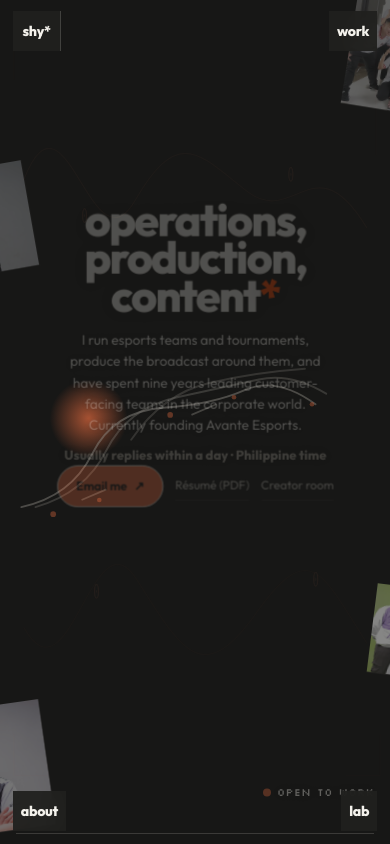
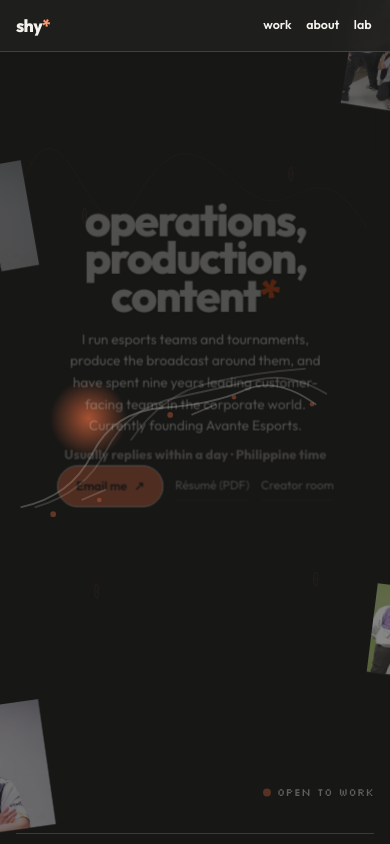
Before and after one commit to shycodelix/shycodelix-site, a Next.js app: page / in a window 390 px wide. Shown: the top 844 px of the page. Built offline with nearby package versions, Linux system fonts and the light colour scheme.

Commit message:
Rebuild reader navigation and motion

```diff
--- a/app/ReaderReference.css
+++ b/app/ReaderReference.css
@@ -1280,14 +1280,14 @@
   --rd-halo-soft: rgba(255, 253, 247, 0.55);
 }
 
-.page.rd .rd-hero-copy .rh,
+.page.rd .rd-hero-copy .rh-lines,
 .page.rd .rd-motion-title-text,
 .page.rd .rd-contact-lead,
 .page.rd .rd-contact-line,
 .page.rd .rd-foot-mark {
   -webkit-text-stroke: 0.45px var(--rd-halo);
   paint-order: stroke fill;
-  text-shadow: 0 0 16px var(--rd-halo-soft);
+  text-shadow: 0 1px 2px var(--rd-halo-soft);
 }
 
 .page.rd .rd-hero-bar,
@@ -1297,7 +1297,7 @@
 .page.rd .rd-shot figcaption,
 .page.rd .rd-lab-copy,
 .page.rd .rd-kit-body b {
-  text-shadow: 0 1px 3px var(--rd-halo-soft), 0 0 12px var(--rd-halo-soft);
+  text-shadow: 0 1px 2px var(--rd-halo-soft);
 }
 
 /* The contact band is dark on every reading surface, so its ink keeps a dark
@@ -1309,7 +1309,7 @@
 }
 
 @media print {
-  .page.rd .rd-hero-copy .rh,
+  .page.rd .rd-hero-copy .rh-lines,
   .page.rd .rd-motion-title-text,
   .page.rd .rd-contact-lead,
   .page.rd .rd-contact-line,
--- a/app/ReaderTokens.css
+++ b/app/ReaderTokens.css
@@ -9,8 +9,70 @@
   --rd-outline-width: 0.45px;
   --rd-outline-color: var(--rd-halo, rgba(18, 18, 17, 0.55));
   --rd-outline-glow: var(--rd-halo-soft, rgba(18, 18, 17, 0.32));
-  --rd-outline-blur: 16px;
+  --rd-nav-height: calc(3.25rem + env(safe-area-inset-top, 0px));
 }
+
+/* The fixed rail stays compact, translucent and legible across all three
+   reading surfaces, with the active destination marked by a single ink line. */
+.page.rd .rd-topbar {
+  position: fixed;
+  inset: 0 0 auto;
+  z-index: 45;
+  display: flex;
+  align-items: center;
+  justify-content: space-between;
+  box-sizing: border-box;
+  min-height: var(--rd-nav-height);
+  padding: env(safe-area-inset-top, 0px) max(1rem, env(safe-area-inset-right, 0px)) 0 max(1rem, env(safe-area-inset-left, 0px));
+  border-bottom: 1px solid var(--rd-line);
+  background: color-mix(in oklab, var(--rd-paper) 92%, transparent);
+  color: var(--rd-text);
+  backdrop-filter: blur(12px);
+  -webkit-backdrop-filter: blur(12px);
+}
+.page.rd .rd-topbar-mark {
+  display: inline-flex;
+  align-items: center;
+  min-height: 44px;
+  color: var(--rd-ink);
+  font-family: var(--font-grotesk), var(--font-body), sans-serif;
+  font-size: 1.1rem;
+  font-weight: 800;
+  letter-spacing: -0.04em;
+  line-height: 1;
+  text-decoration: none;
+}
+.page.rd .rd-topbar-mark span { color: var(--rd-accent-ink, var(--rd-accent)); }
+.page.rd .rd-topbar-links {
+  display: flex;
+  align-items: center;
+  gap: clamp(0.5rem, 2vw, 1.6rem);
+}
+.page.rd .rd-topbar-links a {
+  display: inline-flex;
+  align-items: center;
+  min-height: 44px;
+  padding-inline: 0.15rem;
+  border-bottom: 1px solid transparent;
+  color: var(--rd-text);
+  font-size: 0.82rem;
+  font-weight: 600;
+  line-height: 1;
+  text-decoration: none;
+  text-transform: lowercase;
+  transition: color var(--rd-motion-fast) var(--rd-motion-ease), border-color var(--rd-motion-fast) var(--rd-motion-ease);
+}
+.page.rd .rd-topbar-links a:hover,
+.page.rd .rd-topbar-links a[aria-current="true"] {
+  border-bottom-color: var(--rd-accent-ink, var(--rd-accent));
+  color: var(--rd-ink);
+}
+.page.rd .rd-topbar-mark:focus-visible,
+.page.rd .rd-topbar-links a:focus-visible {
+  outline: 2px solid var(--rd-accent-ink, var(--rd-accent));
+  outline-offset: 3px;
+}
+.page.rd .rd-sec > h2 { top: calc(var(--rd-nav-height) + 0.75rem); }
 
 /* These three destinations share a page measure and section cadence while the
    atmosphere gives each one its own palette and drawing language. */
@@ -20,7 +82,7 @@
   padding-inline: clamp(1.1rem, 6vw, 5rem);
   padding-block: clamp(4rem, 8vw, 7rem);
   border-top: 1px solid var(--rd-line);
-  scroll-margin-top: 2rem;
+  scroll-margin-top: calc(var(--rd-nav-height) + 0.75rem);
 }
 .page.rd #work > .rd-motion-title,
 .page.rd #lab > .rd-motion-title {
@@ -62,7 +124,7 @@
 .page.rd .rd-foot-mark {
   -webkit-text-stroke: var(--rd-outline-width) var(--rd-outline-color);
   paint-order: stroke fill;
-  text-shadow: 0 0 var(--rd-outline-blur) var(--rd-outline-glow);
+  text-shadow: 0 1px 2px var(--rd-outline-glow);
   transition:
     -webkit-text-stroke-color var(--rd-motion-settle) var(--rd-motion-ease),
     text-shadow var(--rd-motion-settle) var(--rd-motion-ease);
@@ -108,11 +170,14 @@
     padding-block: 3.5rem;
   }
   .page.rd #work.rd-sec > .rd-col { width: 100%; }
+  .page.rd .rd-topbar-links { gap: clamp(0.35rem, 2.5vw, 0.8rem); }
+  .page.rd .rd-topbar-links a { font-size: 0.78rem; }
   .page.rd .rd-lab-links { grid-template-columns: minmax(0, 1fr); }
   .page.rd .rd-lab-links a + a { padding-left: 0; border-left: 0; }
 }
 
 @media (prefers-reduced-motion: reduce) {
+  .page.rd .rd-topbar-links a,
   .page.rd .rd-motion-title-text,
   .page.rd .rd-hero-copy .rh-lines,
   .page.rd .rd-contact-lead,
@@ -124,7 +189,14 @@
 }
 
 
+@media (max-width: 22rem) {
+  .page.rd .rd-topbar { padding-inline: max(0.65rem, env(safe-area-inset-left, 0px)) max(0.65rem, env(safe-area-inset-right, 0px)); }
+  .page.rd .rd-topbar-links { gap: 0.2rem; }
+  .page.rd .rd-topbar-links a { font-size: 0.72rem; }
+}
+
 @media print {
+  .page.rd .rd-topbar { display: none; }
   .page.rd .rd-hero-copy .rh-lines,
   .page.rd .rd-motion-title-text,
   .page.rd .rd-contact-lead,
--- a/components/Nav.js
+++ b/components/Nav.js
@@ -3,19 +3,12 @@ import Link from "next/link";
 import { useLenis } from "lenis/react";
 import { useEffect, useRef, useState } from "react";
 import { publishLenisVelocityOnScrollTick } from "./scrollTick";
+import { READER_MOTION } from "./readerMotion";
 
 const sectionIds = ["work", "about", "verified", "experience", "skills", "avante", "career", "setup", "lab", "contact"];
 
-/* The rail: four labels pinned to the four corners of the viewport, the way the
-   mirror target does it — wordmark top-left, the work index top-right, the
-   person bottom-left, the room bottom-right. Nothing sits in a bar, so no
-   height is spent above the hero and the labels float over the page instead of
-   pushing it down. Secondary sections stay in the page's reading order rather
-   than competing with the three primary destinations.
-
-   The corner labels are anchors (`about` jumps to the about section) or routes
-   (`work`, `lab`), which is what makes the four corners read as a map of the
-   site rather than a scroll spy. */
+/* A compact top rail keeps the three main destinations together while the
+   reader's sections stay in their original order below. */
 export default function Nav() {
   const [active, setActive] = useState("");
   const bar = useRef(null);
@@ -33,7 +26,7 @@ export default function Nav() {
   function go(e, id) {
     if (!lenis) return;
     e.preventDefault();
-    lenis.scrollTo("#" + id, { duration: 1.6 });
+    lenis.scrollTo("#" + id, { duration: READER_MOTION.navigation.aboutScroll });
   }
 
   useEffect(() => {
@@ -57,23 +50,15 @@ export default function Nav() {
   return (
     <>
       <div className="progress" ref={bar} aria-hidden="true" />
-      <nav className="dock" data-active={active} aria-label="Primary navigation">
-        <a className="dock-mark" href="#content" aria-label="shycodelix — top of the reader">
+      <nav className="rd-topbar" data-active={active} aria-label="Primary navigation">
+        <a className="rd-topbar-mark" href="#content" aria-label="shycodelix — top of the reader">
           shy<span aria-hidden="true">*</span>
         </a>
-
-        <div className="dock-corner" data-corner="work">
+        <div className="rd-topbar-links">
           <Link href="/work" prefetch={false} aria-current={active === "work" ? "true" : undefined}>work</Link>
-        </div>
-
-        <div className="dock-corner" data-corner="about">
           <a href="#about" onClick={(e) => go(e, "about")} aria-current={active === "about" ? "true" : undefined}>about</a>
-        </div>
-
-        <div className="dock-corner" data-corner="lab">
           <Link href="/os" prefetch={false} aria-current={active === "lab" ? "true" : undefined}>lab</Link>
         </div>
-
       </nav>
     </>
   );
--- a/components/ReaderMotionTitle.js
+++ b/components/ReaderMotionTitle.js
@@ -2,6 +2,7 @@
 import { useEffect, useRef } from "react";
 import gsap from "gsap";
 import { ScrollTrigger } from "gsap/ScrollTrigger";
+import { READER_MOTION } from "./readerMotion";
 
 export default function ReaderMotionTitle({ text }) {
   const ref = useRef(null);
@@ -18,9 +19,9 @@ export default function ReaderMotionTitle({ text }) {
         ease: "none",
         scrollTrigger: {
           trigger: root,
-          start: "top bottom",
-          end: "bottom top",
-          scrub: 1,
+          start: READER_MOTION.title.start,
+          end: READER_MOTION.title.end,
+          scrub: READER_MOTION.title.scrub,
           invalidateOnRefresh: true,
         },
       });
--- a/components/ReaderScrollChoreo.js
+++ b/components/ReaderScrollChoreo.js
@@ -2,6 +2,7 @@
 import { useEffect, useRef } from "react";
 import gsap from "gsap";
 import { ScrollTrigger } from "gsap/ScrollTrigger";
+import { READER_MOTION } from "./readerMotion";
 
 /* ---------------------------------------------------------------------------
    ReaderScrollChoreo — GSAP ScrollTrigger scroll-scrubbed choreography for
@@ -25,9 +26,9 @@ export default function ReaderScrollChoreo({
   // does not (it is a div.rh), so it passes ".rh" and used to get a null target
   // and no choreography at all.
   target = "h2",
-  scrub = 1.2,
-  headerSkew = 1.1,
-  headerY = 36,
+  scrub = READER_MOTION.sectionHeader.scrub,
+  headerSkew = READER_MOTION.sectionHeader.skew,
+  headerY = READER_MOTION.sectionHeader.y,
   ...rest
 }) {
   const wrapper = useRef(null);
@@ -46,8 +47,8 @@ export default function ReaderScrollChoreo({
     // Pin the section's choreography scroll range to the section itself.
     const trigger = ScrollTrigger.create({
       trigger: w,
-      start: "top bottom-=60",
-      end: "bottom top+=60",
+      start: READER_MOTION.sectionHeader.start,
+      end: READER_MOTION.sectionHeader.end,
       scrub: scrub,
       onUpdate: (self) => {
         const p = self.progress; // 0..1 through the section
--- a/components/SmoothScroll.js
+++ b/components/SmoothScroll.js
@@ -2,6 +2,7 @@
 import { ReactLenis } from "lenis/react";
 import { useEffect, useState } from "react";
 import LenisGsap from "./LenisGsap";
+import { READER_MOTION } from "./readerMotion";
 
 export default function SmoothScroll({ children }) {
   const [reduce, setReduce] = useState(false);
@@ -12,7 +13,7 @@ export default function SmoothScroll({ children }) {
   // autoRaf: false — GSAP's ticker steps Lenis (see LenisGsap), so the scroll
   // and the scroll-linked tweens share one frame instead of two loops.
   return (
-    <ReactLenis root options={{ lerp: 0.1, wheelMultiplier: 1, autoRaf: false }}>
+    <ReactLenis root options={{ ...READER_MOTION.lenis, autoRaf: false }}>
       <LenisGsap />
       {children}
     </ReactLenis>
--- /dev/null
+++ b/components/readerMotion.js
@@ -0,0 +1,57 @@
+export const READER_MOTION = {
+  navigation: {
+    aboutScroll: 1.6,
+  },
+  lenis: {
+    lerp: 0.1,
+    wheelMultiplier: 1,
+  },
+  hero: {
+    pointer: { duration: 0.6, ease: "power3.out", perspective: 1300, tiltX: 3, tiltY: 4 },
+    entrance: { y: 30, duration: 0.8, stagger: 0.075, ease: "power3.out" },
+    route: { duration: 1.5, stagger: 0.18, delay: 0.15, ease: "power2.out" },
+    node: { scale: 0.25, alpha: 0.78, duration: 0.72, stagger: 0.12, delay: 0.35, ease: "power3.out" },
+    scroll: {
+      start: "top top",
+      end: "bottom bottom",
+      scrub: 0.8,
+      plateStagger: 0.04,
+      plateX: 150,
+      plateXStep: 22,
+      plateY: 95,
+      plateYStep: 16,
+      rotation: 12,
+      scale: 1.22,
+      plateOpacity: 0.12,
+      copyY: -92,
+      copyOpacity: 0.12,
+      copyScale: 0.95,
+      barY: -28,
+      barOpacity: 0.2,
+      graphicY: -18,
+      graphicScale: 1.025,
+      graphicOpacity: 0.04,
+    },
+  },
+  sectionHeader: {
+    scrub: 1.2,
+    skew: 1.1,
+    y: 36,
+    start: "top bottom-=60",
+    end: "bottom top+=60",
+  },
+  title: {
+    scrub: 1,
+    start: "top bottom",
+    end: "bottom top",
+  },
+  sectionContent: {
+    start: "top bottom",
+    end: "bottom top",
+    scrub: 1,
+    lift: 38,
+    mediaDrift: 4.5,
+    mediaScale: 1.05,
+    blockDuration: 0.45,
+  },
+};
```
Also changed, not shown: components/ReaderHeroMotion.js (+31 -31 lines), components/ReaderSectionScrub.js (+6 -8 lines), components/ReaderTheme.js (+2 -29 lines).
